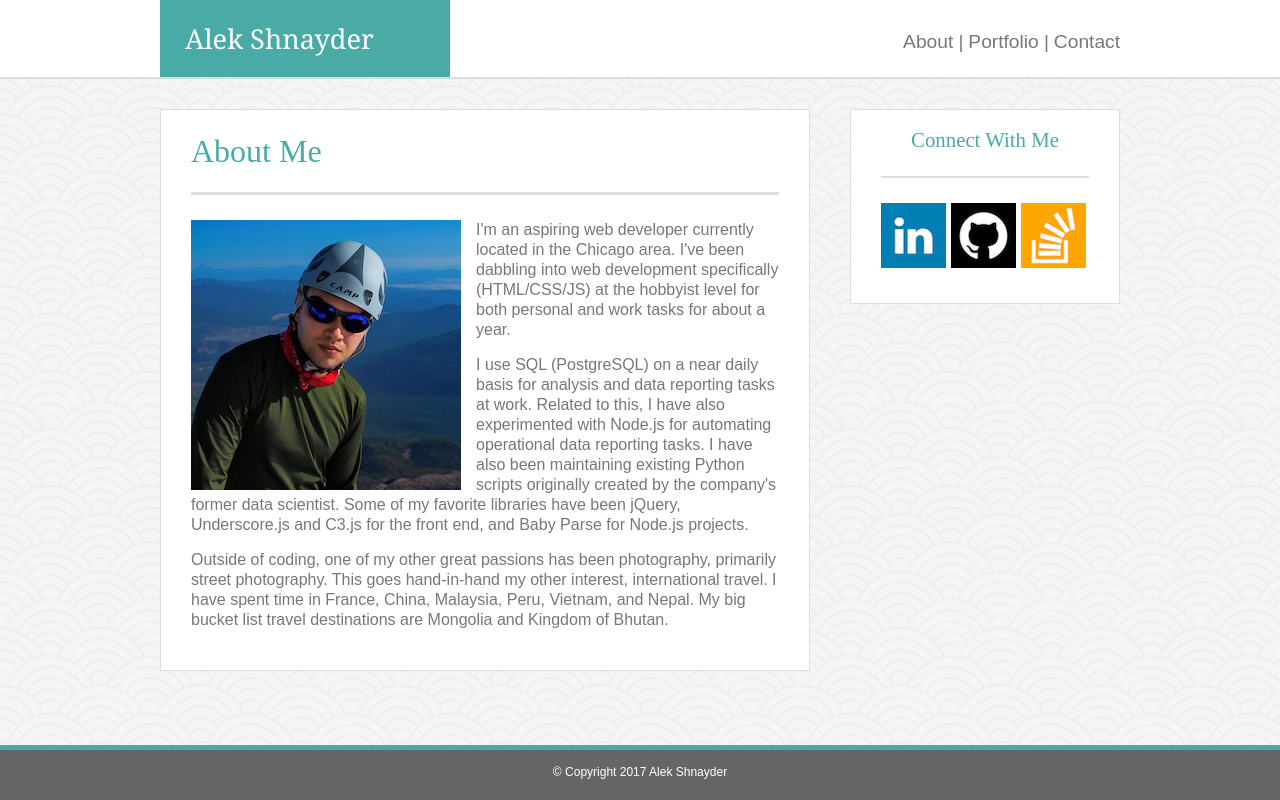
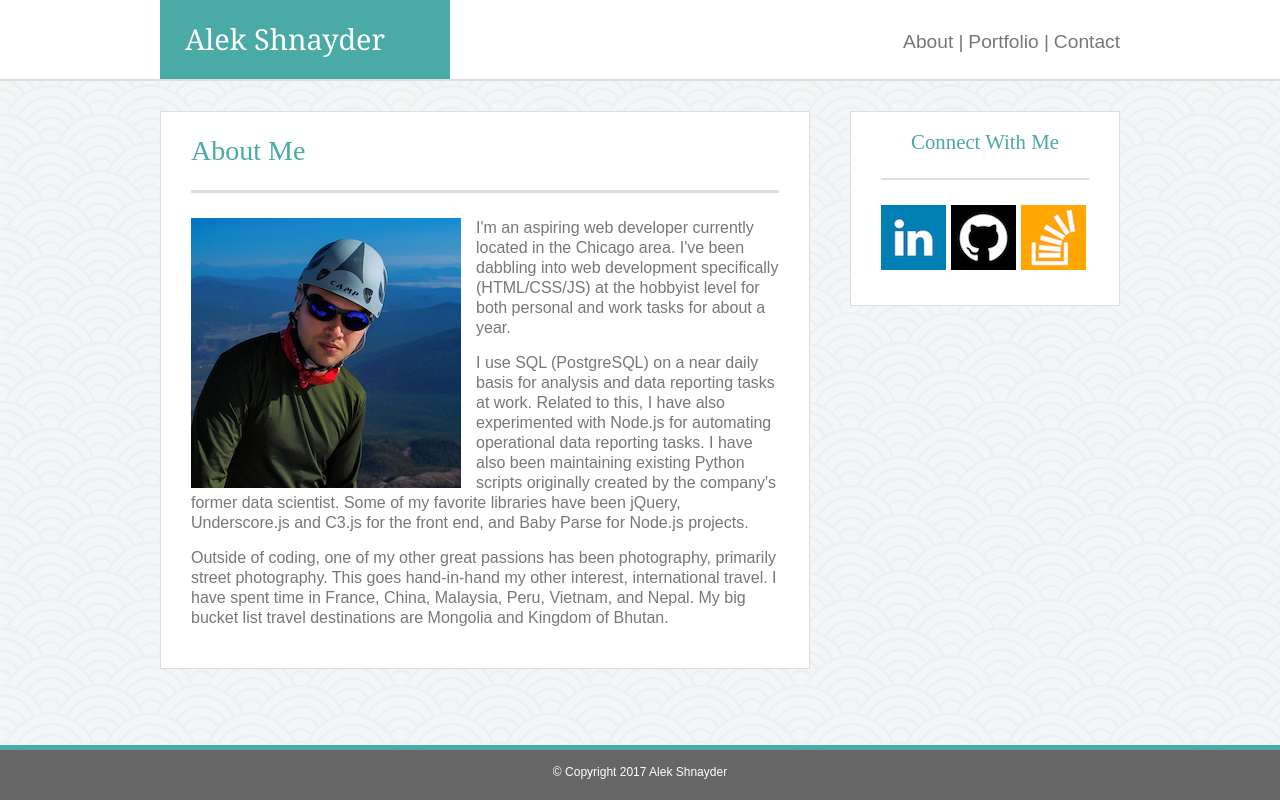
Before and after one commit to Alek-S/Basic-Portfolio, a plain HTML site: page index.html in a window 1280 px wide. Drawn offline with Linux system fonts and the light colour scheme.

Commit message:
Minor h1 and h2 font size adjustment

```diff
--- a/assets/css/style.css
+++ b/assets/css/style.css
@@ -29,7 +29,7 @@ h1{
 	color: #fff;
 	background-color: #4aaaa5;
 	font-family: 'Georgia', Times, 'Times New Roman', serif;
-	font-size: 1.7em;
+	font-size: 1.8em;
 	padding-left: 25px;
 	padding-right: 25px;
 	padding-top: 25px;
@@ -40,7 +40,7 @@ h1{
 }
 h2{
 	color: #4aaaa5;
-	font-size: 2em;
+	font-size: 1.75em;
 	padding-bottom: 25px;
 	border-bottom: 3px solid #dddddd;
 	margin-top: 25px;
```
